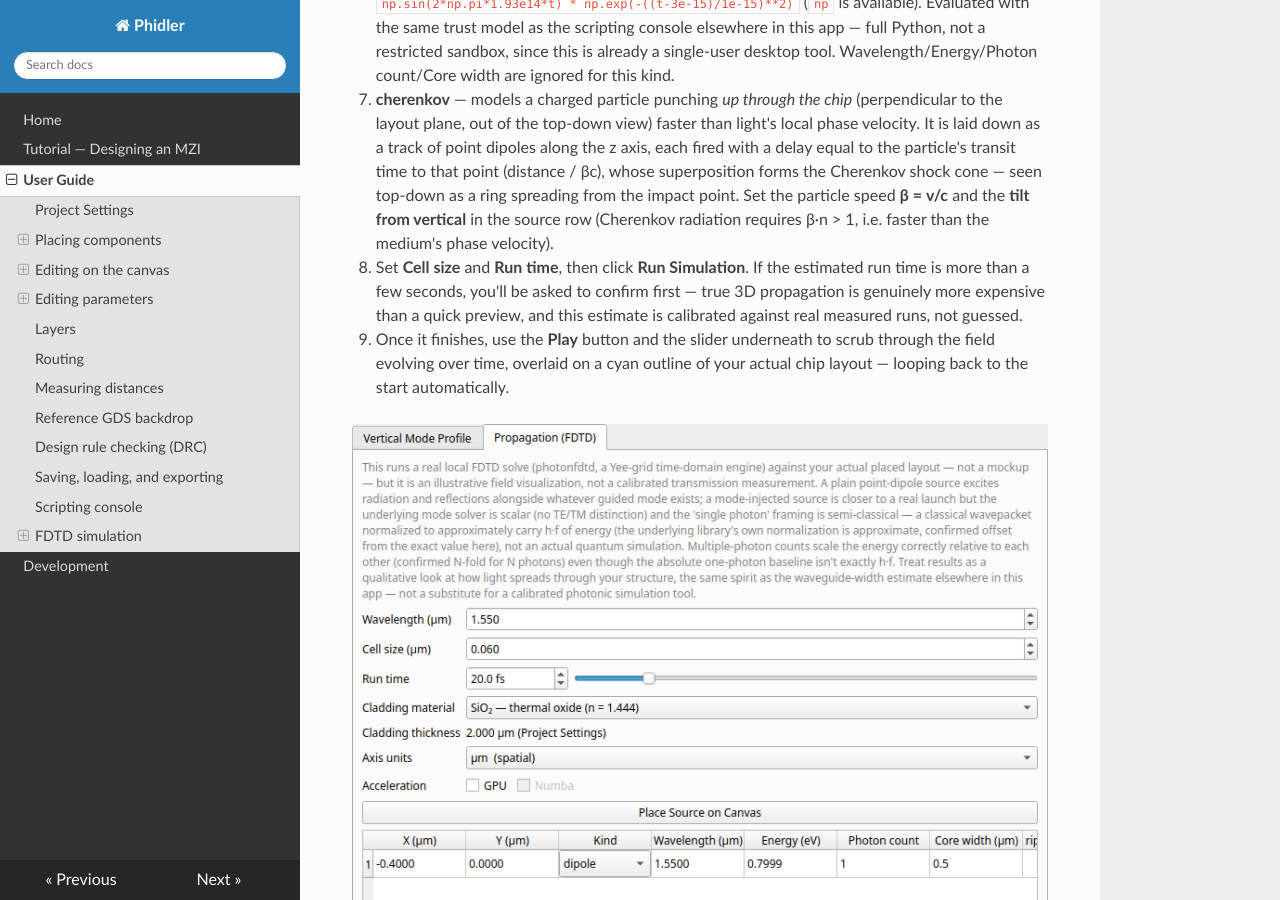
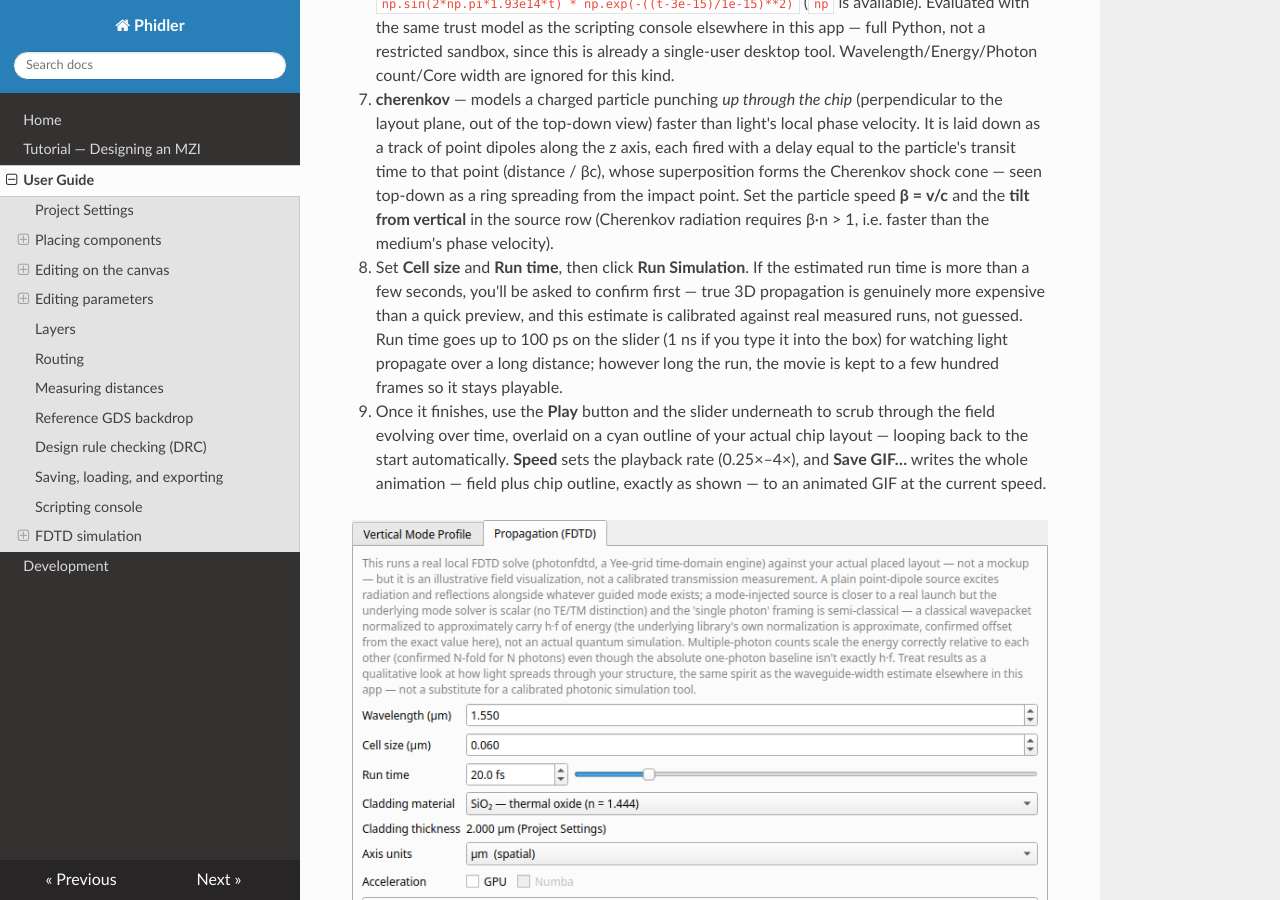
Before and after one commit to ngpaladi/phidler, an MkDocs documentation site: the page built from docs/guide.md, in a window 1280 px wide and 900 px high, scrolled down 7624 px. Built offline with MkDocs 1.6.1, drawn with Linux system fonts in a browser that asks for light colours; nearby versions of some CDN libraries.

Commit message:
docs: longer FDTD runs, playback speed, Save GIF
Co-Authored-By: Claude Opus 4.8 (1M context) <noreply@anthropic.com>
Claude-Session: https://claude.ai/code/session_01AMtHjPjgX93SH9vGY5zY3U

```diff
--- a/docs/guide.md
+++ b/docs/guide.md
@@ -326,11 +326,16 @@ plays the result back as a movie:
    the estimated run time is more than a few seconds, you'll be asked to
    confirm first — true 3D propagation is genuinely more expensive than
    a quick preview, and this estimate is calibrated against real
-   measured runs, not guessed.
+   measured runs, not guessed. Run time goes up to 100 ps on the slider
+   (1 ns if you type it into the box) for watching light propagate over a
+   long distance; however long the run, the movie is kept to a few hundred
+   frames so it stays playable.
 5. Once it finishes, use the **Play** button and the slider underneath
    to scrub through the field evolving over time, overlaid on a cyan
    outline of your actual chip layout — looping back to the start
-   automatically.
+   automatically. **Speed** sets the playback rate (0.25×–4×), and
+   **Save GIF…** writes the whole animation — field plus chip outline, exactly
+   as shown — to an animated GIF at the current speed.
 
 ![Propagation result: red/blue field pattern radiating from a point source and coupling into a waveguide, overlaid on its outline, with the time slider and Play button below the source table](screenshots/fdtd_propagation.png)
 
```
